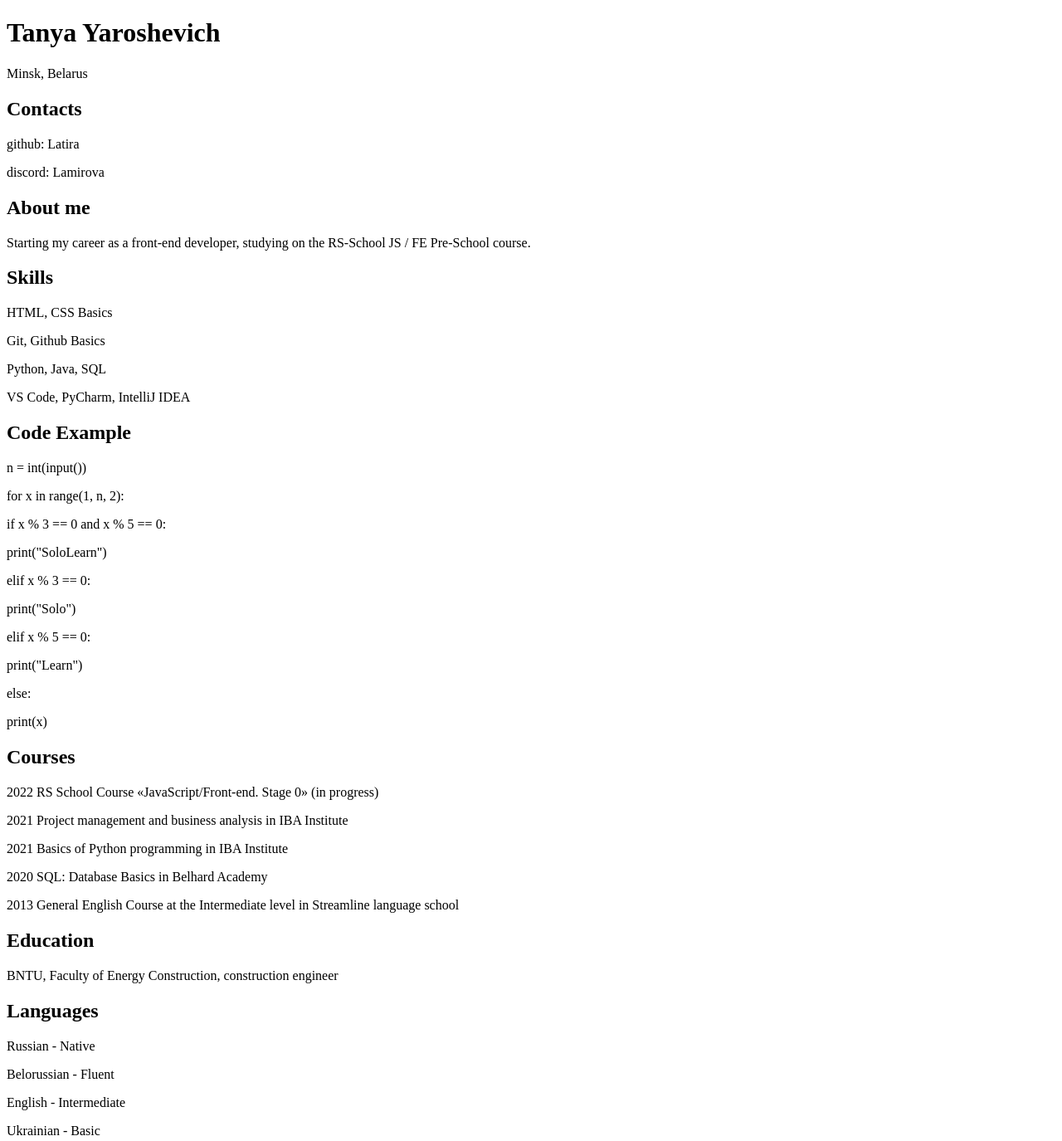
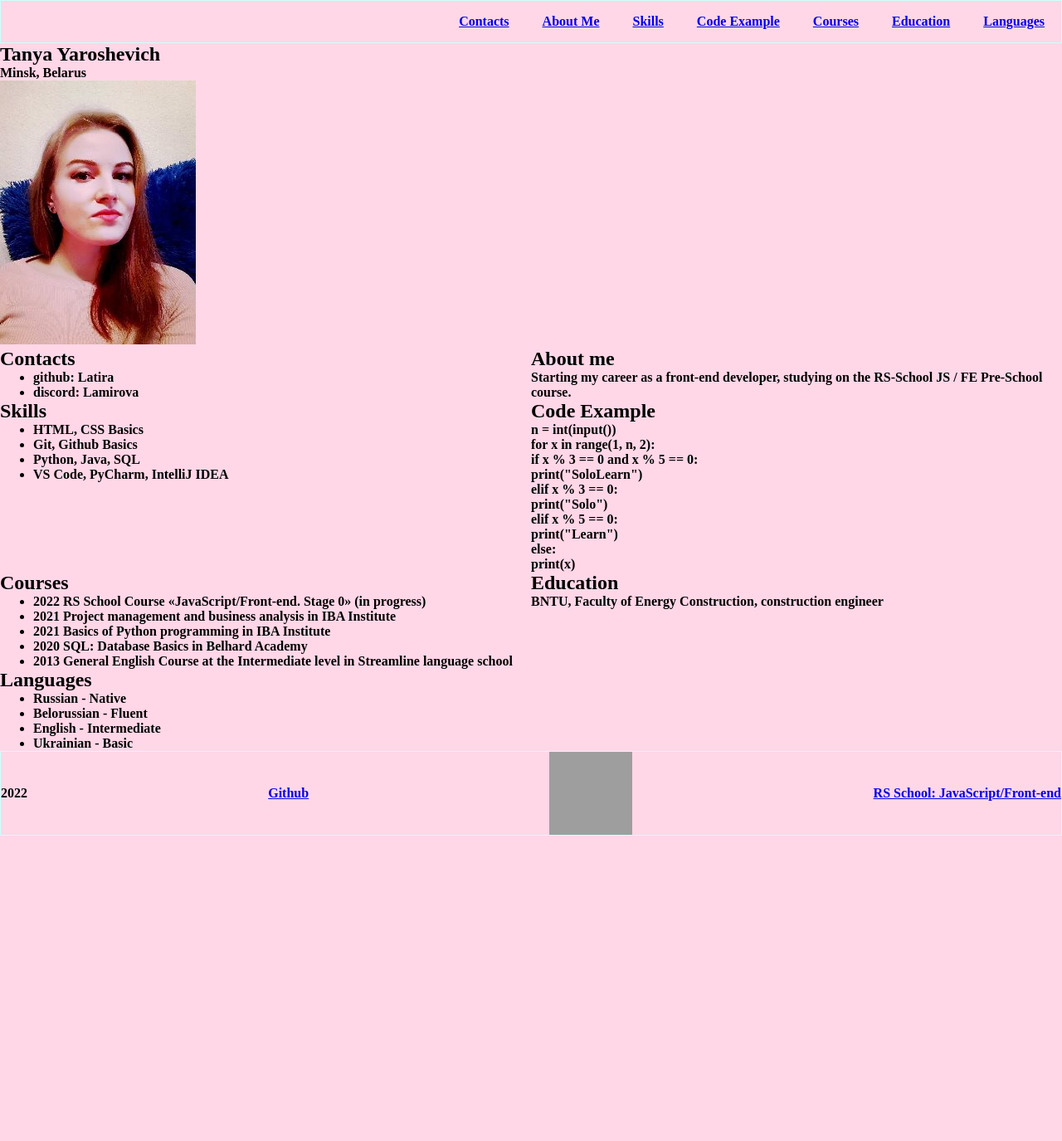
Before and after one commit to Latira/prersschool-cv, a plain HTML site: page index.html in a window 1280 px wide. Shown: the whole page at 83% size. After the commit the page ends 1007 px from the top, so only its background shows below. Drawn offline with Linux system fonts and the light colour scheme; grey boxes are pictures that could not be loaded.

Commit message:
feat: update files

```diff
--- a/index.html
+++ b/index.html
@@ -6,24 +6,54 @@
     <meta name="viewport" content="width=device-width, initial-scale=1.0">
     <title>CV</title>
     <link rel="stylesheet" href="style.css">
-    <!-- <link rel="preconnect" href="https://fonts.googleapis.com">
+    <link rel="preconnect" href="https://fonts.googleapis.com">
     <link rel="preconnect" href="https://fonts.gstatic.com" crossorigin>
-    <link href="https://fonts.googleapis.com/css2?family=Josefin+Sans:wght@100;200;300;400;500;600;700&display=swap" rel="stylesheet"> -->
+    <link href="https://fonts.googleapis.com/css2?family=Josefin+Sans:wght@100;200;300;400;500;600;700&display=swap" rel="stylesheet">
     <link rel="icon" href="assets/favicon-CV.ico">
 </head>
 <body>
-    <h1>Tanya Yaroshevich</h1>
+    <header class="header">
+        <div class="header-container">
+            <nav class="nav">
+                <ul class="nav-list">
+                  <li class="nav-item"><a href="#contacts" class="nav-link">Contacts</a></li>
+                  <li class="nav-item"><a href="#aboutme" class="nav-link">About Me</a></li>
+                  <li class="nav-item"><a href="#skills" class="nav-link">Skills</a></li>
+                  <li class="nav-item"><a href="#codeexample" class="nav-link">Code Example</a></li>
+                  <li class="nav-item"><a href="#courses" class="nav-link">Courses</a></li>
+                  <li class="nav-item"><a href="#education" class="nav-link">Education</a></li>
+                  <li class="nav-item"><a href="#languages" class="nav-link">Languages</a></li>
+                </ul>
+            </nav>
+        </div>
+    </header>
+    <main class="main-container">
+        <section class="main-section" id="profile">
+            <h1 class="section-title">Tanya Yaroshevich</h1>
             <p>Minsk, Belarus</p>
+            <img src="assets/MyPhoto.jpg" alt="my photo">
+        </section>
+        <section class="section" id="contacts">
             <h2>Contacts</h2>
-    <p>github: Latira</p>
-    <p>discord: Lamirova</p>
+            <ul>
+                <li>github: Latira</li>
+                <li>discord: Lamirova</li>
+            </ul>
+        </section>
+        <section class="section" id="aboutme">
             <h2>About me</h2>
             <p>Starting my career as a front-end developer, studying on the RS-School JS / FE Pre-School course.</p>
+        </section>
+        <section class="section" id="skills">
             <h2>Skills</h2>
-    <p>HTML, CSS Basics</p>
-    <p>Git, Github Basics</p>
-    <p>Python, Java, SQL</p>
-    <p>VS Code, PyCharm, IntelliJ IDEA</p>
+            <ul>
+                <li>HTML, CSS Basics</li>
+                <li>Git, Github Basics</li>
+                <li>Python, Java, SQL</li>
+                <li>VS Code, PyCharm, IntelliJ IDEA</li>
+            </ul>
+        </section>
+        <section class="section" id="codeexample">
             <h2>Code Example</h2>
                 <p>n = int(input())</p>
                 <p></p>
@@ -36,18 +66,38 @@
                 <p>        print("Learn")</p>
                 <p>    else:</p>
                 <p>        print(x)</p>
+        </section>
+        <section class="section" id="courses">
             <h2>Courses</h2>
-    <p>2022 RS School Course «JavaScript/Front-end. Stage 0» (in progress)</p>
-    <p>2021 Project management and business analysis in IBA Institute</p>
-    <p>2021 Basics of Python programming in IBA Institute</p>
-    <p>2020 SQL: Database Basics in Belhard Academy</p>
-    <p>2013 General English Course at the Intermediate level in Streamline language school</p>
+            <ul>
+                <li>2022 RS School Course «JavaScript/Front-end. Stage 0» (in progress)</li>
+                <li>2021 Project management and business analysis in IBA Institute</li>
+                <li>2021 Basics of Python programming in IBA Institute</li>
+                <li>2020 SQL: Database Basics in Belhard Academy</li>
+                <li>2013 General English Course at the Intermediate level in Streamline language school</li>
+            </ul>
+        </section>
+        <section class="section" id="education">
             <h2>Education</h2>
             <p>BNTU, Faculty of Energy Construction, construction engineer</p>
+        </section>
+        <section class="section" id="languages">
             <h2>Languages</h2>
-    <p>Russian - Native</p>
-    <p>Belorussian - Fluent</p>
-    <p>English - Intermediate</p>
-    <p>Ukrainian - Basic</p>
+            <ul>
+                <li>Russian - Native</li>
+                <li>Belorussian - Fluent</li>
+                <li>English - Intermediate</li>
+                <li>Ukrainian - Basic</li>
+            </ul>
+        </section>
+    </main>
+    <footer class="footer">
+        <div class="footer-container">
+            <p>2022</p>
+            <a href="https://github.com/Latira">Github</a>
+            <img src="https://rs.school/images/rs_school_js.svg" alt="logo" width="100" height="100">
+            <a href="https://rs.school/js/">RS School: JavaScript/Front-end</a>
+        </div>
+    </footer>
 </body>
 </html>
--- a/style.css
+++ b/style.css
@@ -1,7 +1,67 @@
 * {
     box-sizing: border-box;
+    background-color: rgb(255, 215, 231);
+    font-weight: 700;
+    margin: 0;
 }
 
 .body {
+    display: flex;
+    flex-direction: column;
+    justify-content: space-between;
     font-family: 'Josefin Sans', sans-serif;
+    min-height: 100vh;
+    padding: 0;
 }
+
+.header {
+    border: 1px solid rgb(205, 255, 252);
+}
+
+.header-container {
+    max-width: 1440px;
+    margin: 0 auto;
+}
+
+.footer-container {
+    display: flex;
+    justify-content: space-between;
+    align-items: center;
+    max-width: 1440px;
+    margin: 0 auto;
+    border: 1px solid rgb(205, 255, 252);
+}
+
+.nav-list {
+    display: flex;
+    justify-content: flex-end;
+    align-items: center;
+    list-style: none;
+}
+.nav-link {
+    padding: 0 20px;
+    line-height: 50px;
+    transition: .3s;
+}
+
+.html {
+    scroll-behavior: smooth
+}
+
+.main-container {
+    display: flex;
+    flex-wrap: wrap;
+}
+
+.section {
+    width: 50%;
+}
+
+.main-section {
+    width: 100%;
+}
+@media (max-width: 768px) {
+    .section {
+        width: 100%
+    }
+}
```
Also changed, not shown: assets/MyPhoto.jpg (added), 1 other file. Lines whose indentation alone changed are shown as unchanged.
